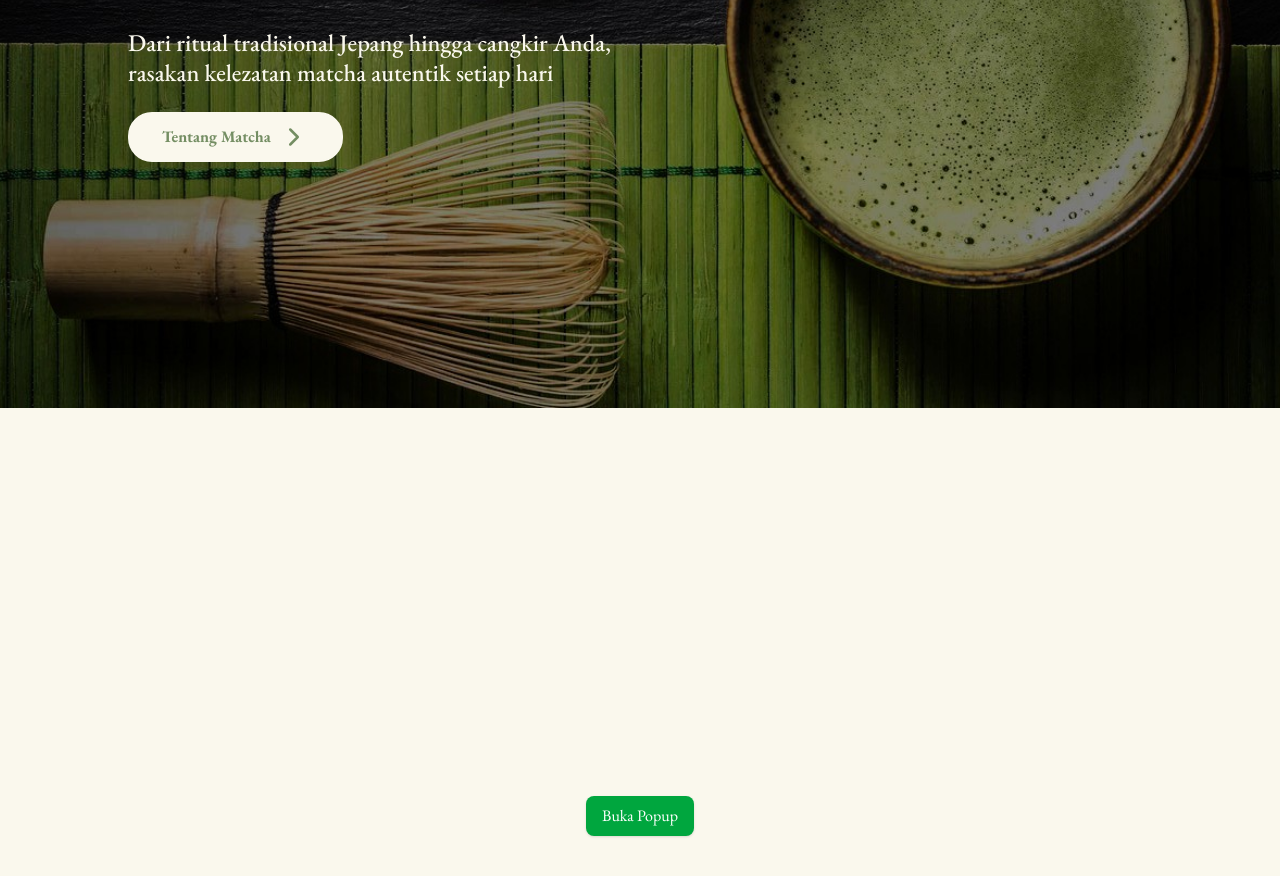
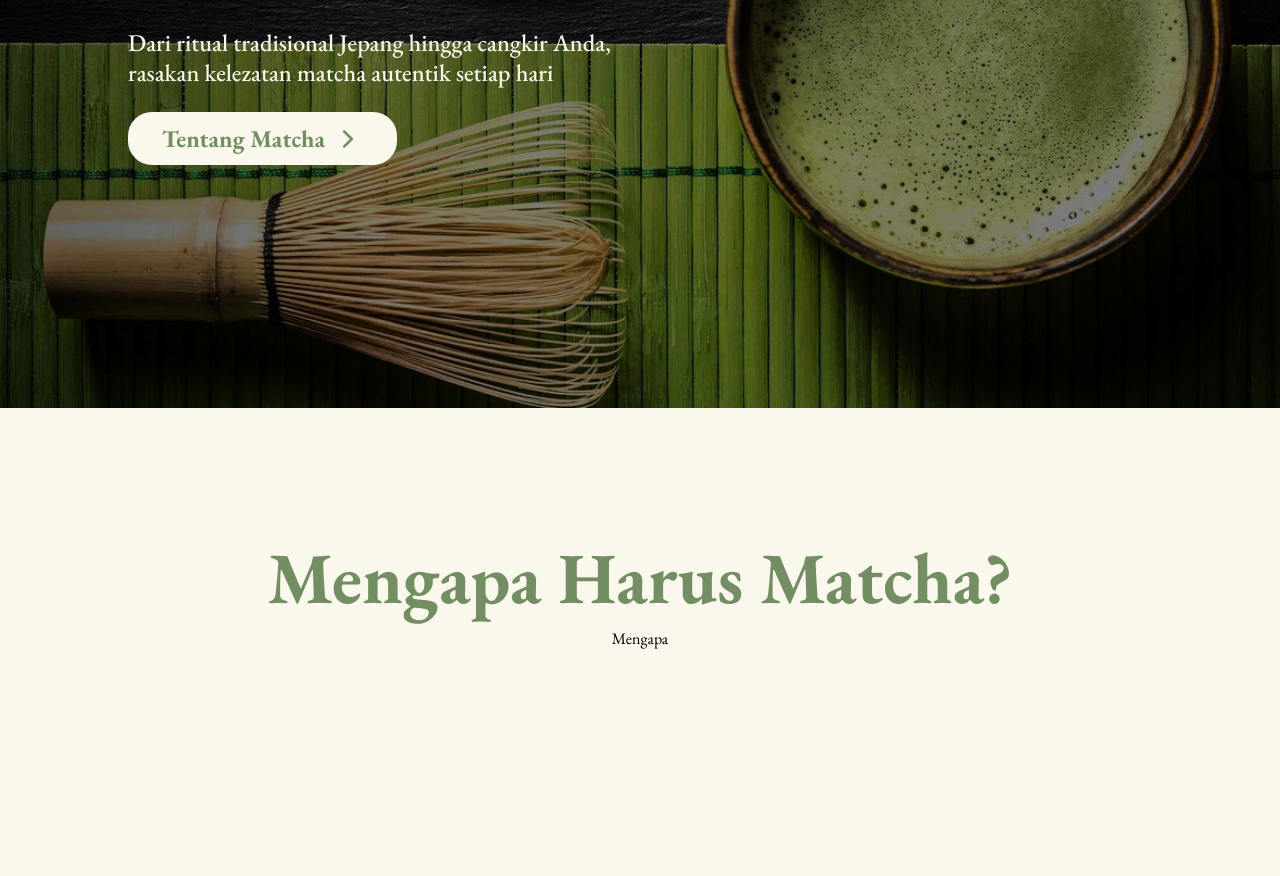
Before and after one commit to Adityarns/web-ecommerce, a React (Vite) app in the folder FrontEnd/: page / in a window 1280 px wide. Shown: the part 400-1276 px from the top of the page. After the commit the page ends 1115 px from the top, so only its background shows below. Built offline with nearby package versions, Linux system fonts and the light colour scheme.

Commit message:
Menghapus popup pada hero

```diff
--- a/FrontEnd/src/pages/Home/Hero.jsx
+++ b/FrontEnd/src/pages/Home/Hero.jsx
@@ -1,10 +1,7 @@
-import { useState } from "react";
 import { DataImage } from "../../data";
 import { ChevronRight } from "react-feather";
 
 export default function Hero() {
-  const [isOpen, setIsOpen] = useState(false);
-
   return (
     <div>
       <div className="hero grid py-14 my-2 items-center xl:gap-0 gap-5 px-6 max-w-8xl max-h-screen mx-auto bg-[url(./assets/Beranda/beranda-img.jpeg)] bg-no-repeat bg-cover bg-center">
@@ -28,7 +25,7 @@ export default function Hero() {
            hover:bg-[#748E63] hover:text-[#FAF8ED]
            "
               >
-                <p className="flex items-center gap-2 font-bold">
+                <p className="flex text-2xl/snug items-center gap-2 font-bold">
                   Tentang Matcha <ChevronRight size={30}></ChevronRight>
                 </p>
               </a>
@@ -46,36 +43,13 @@ export default function Hero() {
       </div>
 
       {/* About */}
-      <div className="flex flex-col items-center justify-center min-h-screen">
-        {/* Tombol buka popup */}
-        <button
-          onClick={() => setIsOpen(true)}
-          className="px-4 py-2 bg-green-600 text-white rounded-lg shadow hover:bg-green-700"
-        >
-          Buka Popup
-        </button>
-
-        {/* Overlay & Popup */}
-        {isOpen && (
-          <div
-            className="fixed inset-0 bg-black bg-opacity-50 flex justify-center items-center"
-            onClick={() => setIsOpen(false)} // klik luar = tutup
-          >
-            <div
-              className="bg-white p-6 rounded-2xl shadow-xl w-80 text-center"
-              onClick={(e) => e.stopPropagation()} // biar klik popup gak nutup
-            >
-              <h2 className="text-xl font-bold mb-2">Halo!</h2>
-              <p className="mb-4">Ini popup di tengah layar.</p>
-              <button
-                onClick={() => setIsOpen(false)}
-                className="px-4 py-2 bg-red-500 text-white rounded-lg hover:bg-red-600"
-              >
-                Tutup
-              </button>
-            </div>
-          </div>
-        )}
+      <div className="About grid py-14 my-2 items-center xl:gap-0 gap-5 px-6 max-w-8xl max-h-screen mx-auto pt-28">
+        <div className="flex flex-col justify-center text-center ">
+          <h1 className="text-7xl/snug font-bold text-[#748E63]">
+            Mengapa Harus Matcha?
+          </h1>
+          <div cl>Mengapa</div>
+        </div>
       </div>
     </div>
   );
```
